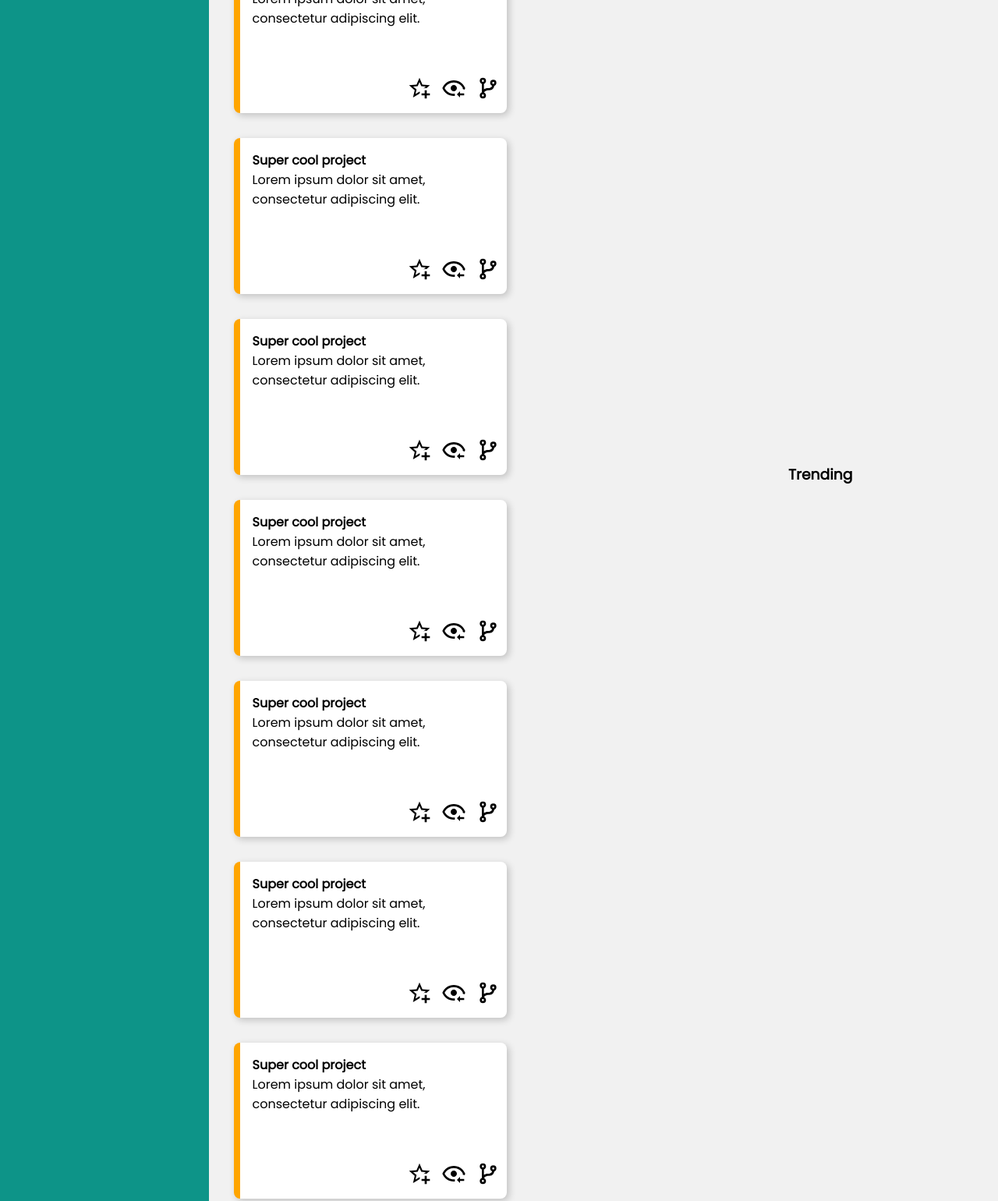
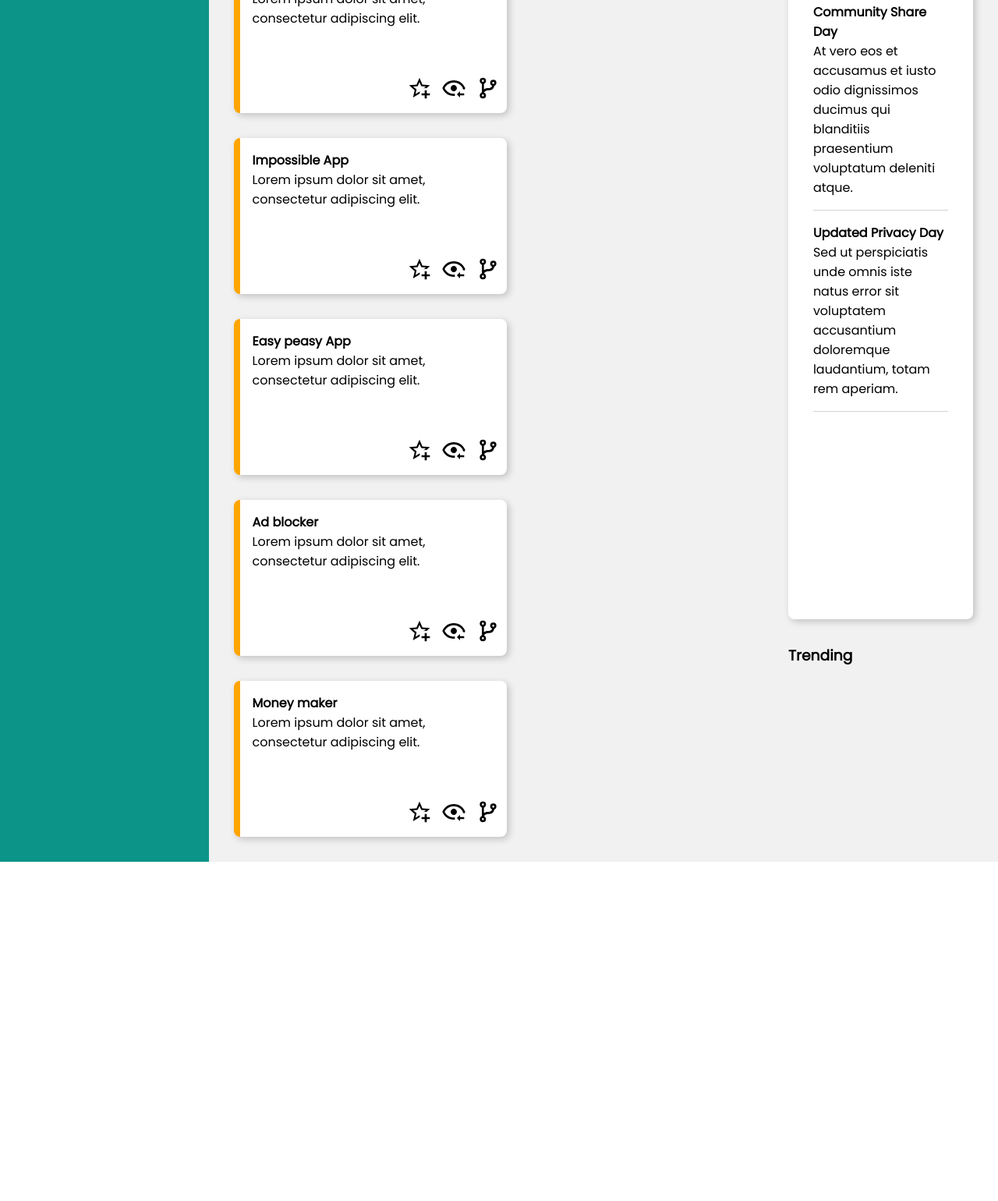
Before and after one commit to obviouslymilk/admin-dashboard, a plain HTML site: page index.html in a window 1280 px wide. Shown: the part 589-2129 px from the top of the page at 78% size. After the commit the page ends 1694 px from the top, so only its background shows below. Drawn offline with Linux system fonts and the light colour scheme.

Commit message:
Add announcement page

```diff
--- a/index.html
+++ b/index.html
@@ -68,7 +68,7 @@
                 </div>
             </div>
             <div class='project'>
-                <h4>Super cool project</h4>
+                <h4>Less cool project</h4>
                 Lorem ipsum dolor sit amet, consectetur adipiscing elit.
                 <div class='project-buttons'>
                     <img src="assets/star-plus-outline.svg" alt="">
@@ -77,7 +77,7 @@
                 </div>
             </div>
             <div class='project'>
-                <h4>Super cool project</h4>
+                <h4>Impossible App</h4>
                 Lorem ipsum dolor sit amet, consectetur adipiscing elit.
                 <div class='project-buttons'>
                     <img src="assets/star-plus-outline.svg" alt="">
@@ -86,7 +86,7 @@
                 </div>
             </div>
             <div class='project'>
-                <h4>Super cool project</h4>
+                <h4>Easy peasy App</h4>
                 Lorem ipsum dolor sit amet, consectetur adipiscing elit.
                 <div class='project-buttons'>
                     <img src="assets/star-plus-outline.svg" alt="">
@@ -95,7 +95,7 @@
                 </div>
             </div>
             <div class='project'>
-                <h4>Super cool project</h4>
+                <h4>Ad blocker</h4>
                 Lorem ipsum dolor sit amet, consectetur adipiscing elit.
                 <div class='project-buttons'>
                     <img src="assets/star-plus-outline.svg" alt="">
@@ -104,25 +104,7 @@
                 </div>
             </div>
             <div class='project'>
-                <h4>Super cool project</h4>
-                Lorem ipsum dolor sit amet, consectetur adipiscing elit.
-                <div class='project-buttons'>
-                    <img src="assets/star-plus-outline.svg" alt="">
-                    <img src="assets/eye-arrow-left-outline.svg" alt="">
-                    <img src="assets/source-branch.svg" alt="">
-                </div>
-            </div>
-            <div class='project'>
-                <h4>Super cool project</h4>
-                Lorem ipsum dolor sit amet, consectetur adipiscing elit.
-                <div class='project-buttons'>
-                    <img src="assets/star-plus-outline.svg" alt="">
-                    <img src="assets/eye-arrow-left-outline.svg" alt="">
-                    <img src="assets/source-branch.svg" alt="">
-                </div>
-            </div>
-            <div class='project'>
-                <h4>Super cool project</h4>
+                <h4>Money maker</h4>
                 Lorem ipsum dolor sit amet, consectetur adipiscing elit.
                 <div class='project-buttons'>
                     <img src="assets/star-plus-outline.svg" alt="">
@@ -133,9 +115,26 @@
         </div>
         <div class="announcemens">
             <h3>Announcements</h3>
+            <div class="announces">
+                <div>
+                    <h4>Site Maintance</h4>
+                    Sed ut perspiciatis unde omnis iste natus error sit voluptatem accusantium doloremque laudantium, totam rem aperiam.
+                </div>
+                <div>
+                    <h4>Community Share Day</h4>
+                    At vero eos et accusamus et iusto odio dignissimos ducimus qui blanditiis praesentium voluptatum deleniti atque.
+                </div>
+                <div>
+                    <h4>Updated Privacy Day</h4>
+                    Sed ut perspiciatis unde omnis iste natus error sit voluptatem accusantium doloremque laudantium, totam rem aperiam.
+                </div>
+            </div>
         </div>
         <div class="trending">
             <h3>Trending</h3>
+            <div class="trends">
+
+            </div>
         </div>
     </div>
 </body>
--- a/style.css
+++ b/style.css
@@ -213,8 +213,30 @@ button img {
 
 .announcemens {
     grid-area: announce;
+    display: grid;
+    grid-template-rows: 30px 1fr;
+    gap: 32px;
+    margin-bottom: 32px;
 }
 
 .trending {
     grid-area: trending;
 }
+
+.announces {
+    box-shadow: 3px 3px 10px rgba(0, 0, 0, 0.2);
+    background-color: white;
+    border-radius: 0.5rem;
+    padding: 32px;
+}
+
+.announces div {
+    padding-bottom: 1em;
+    margin-bottom: 1em;
+    border-bottom: 1px lightgray solid;
+}
+
+.announces h4 {
+    padding: 0;
+    margin: 0;
+}
```
